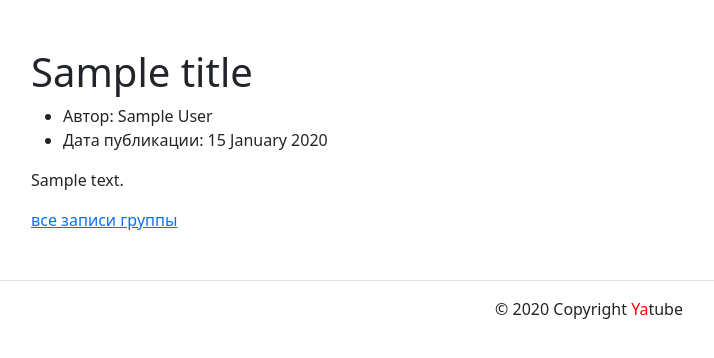
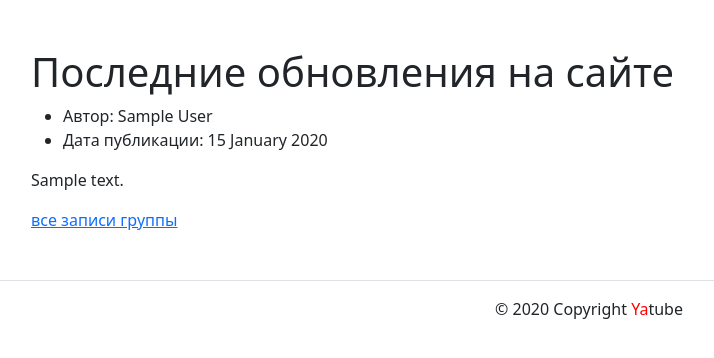
Before and after one commit to monk-time/blog_network, a Django app: template yatube/templates/posts/index.html in a window 1280 px wide. Shown: the part 56-414 px from the top of the page, without its empty margins (51-765 px from the left). Run offline with Django 3.2, Linux system fonts and the light colour scheme; tables that the repository leaves empty hold one stand-in row (values such as "Sample post"); the template is opened without the code that fills it: values that come from a table or form of the project are taken from there, most other values are stand-ins (such as "Sample title", 1, 10 or a date in 2020); some libraries are stand-ins or nearby versions.

Commit message:
Перенести заголовки внутрь шаблонов

```diff
--- a/yatube/templates/posts/group_list.html
+++ b/yatube/templates/posts/group_list.html
@@ -1,7 +1,7 @@
 {% extends 'base.html' %}
 
 {% block title %}
-  {{ title }}
+  Записи сообщества {{ group.title }}
 {% endblock title %}
 
 {% block content %}
--- a/yatube/templates/posts/index.html
+++ b/yatube/templates/posts/index.html
@@ -1,12 +1,12 @@
 {% extends 'base.html' %}
 
 {% block title %}
-  {{ title }}
+  Последние обновления на сайте
 {% endblock title %}
 
 {% block content %}
   <div class="container py-5">
-    <h1>{{ title }}</h1>
+    <h1>Последние обновления на сайте</h1>
     {% for post in posts %}
       <article>
         <ul>
```
Also changed, not shown: yatube/posts/views.py (+1 -6 lines).
